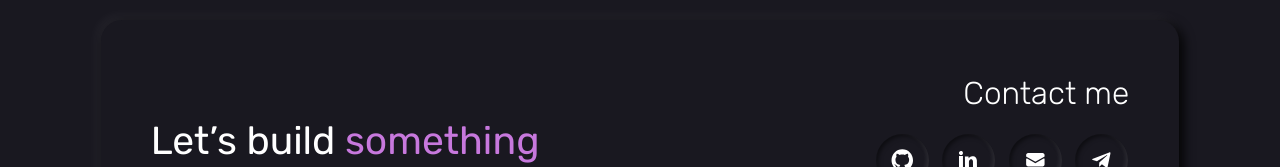
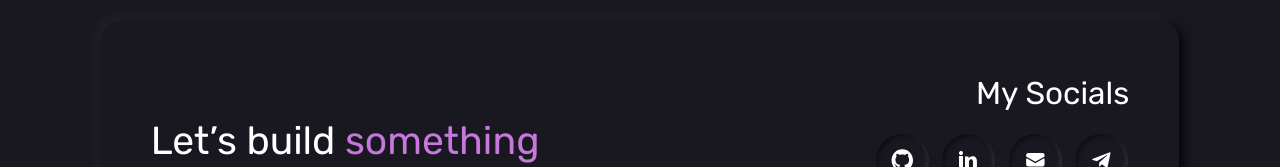
Before and after one commit to alexborovdev/personal-website, a React (Vite) app: page / in a window 1280 px wide. Shown: the part 2066-2233 px from the top of the page. Built offline with nearby package versions, Linux system fonts and the light colour scheme; a web font is replaced by a local one.

Commit message:
feat: edit footer title

```diff
--- a/src/sections/Footer/Footer.module.scss
+++ b/src/sections/Footer/Footer.module.scss
@@ -34,10 +34,11 @@
   row-gap: fluid(18, 12);
 
   &Title {
-    font-weight: 300;
+    font-weight: 400;
 
     @include mobile {
       color: var(--color-accent);
+      font-weight: 300;
     }
   }
 }
--- a/src/sections/Footer/Footer.tsx
+++ b/src/sections/Footer/Footer.tsx
@@ -20,7 +20,7 @@ const Footer = () => {
             </h3>
           </div>
           <div className={styles.right}>
-            <h3 className={styles.rightTitle}>Contact me</h3>
+            <h3 className={styles.rightTitle}>My Socials</h3>
             <div className={styles.soc1als}>
               <h4 className="visually-hidden" id="soc1als-title">
                 Social networks
```
